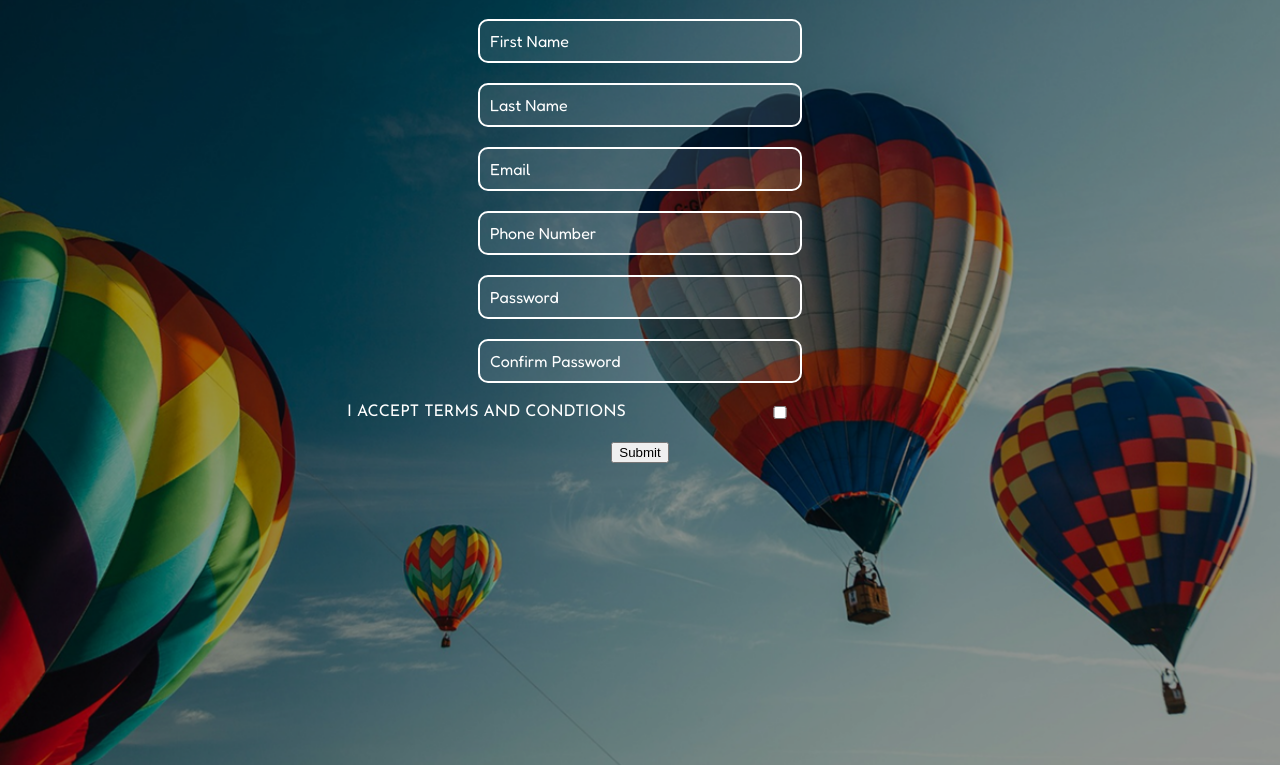
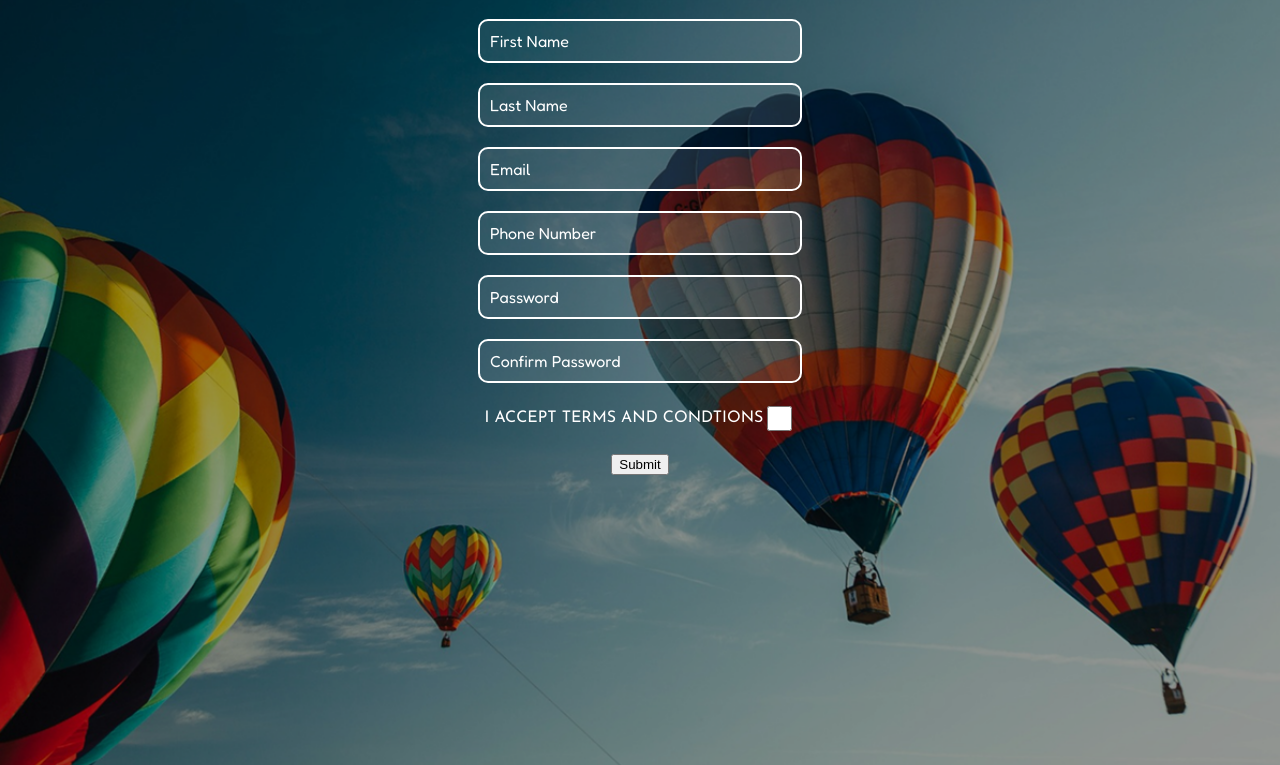
Before and after one commit to patel-vansh1607/html-forms, a plain HTML site: page index.html in a window 1280 px wide. Shown: the part 56-821 px from the top of the page. Drawn offline with Linux system fonts and the light colour scheme.

Commit message:
styled checkbox

```diff
--- a/style.css
+++ b/style.css
@@ -23,6 +23,10 @@ label[for="acceptTerms"]{
     align-items: center;
     font-family: "Josefin Sans", serif;
 }
+input[type="checkbox"] {
+    width: 25px;
+    height: 25px;
+  }
 #con1 > div {
     margin-bottom: 20px;
     display: flex;
```
